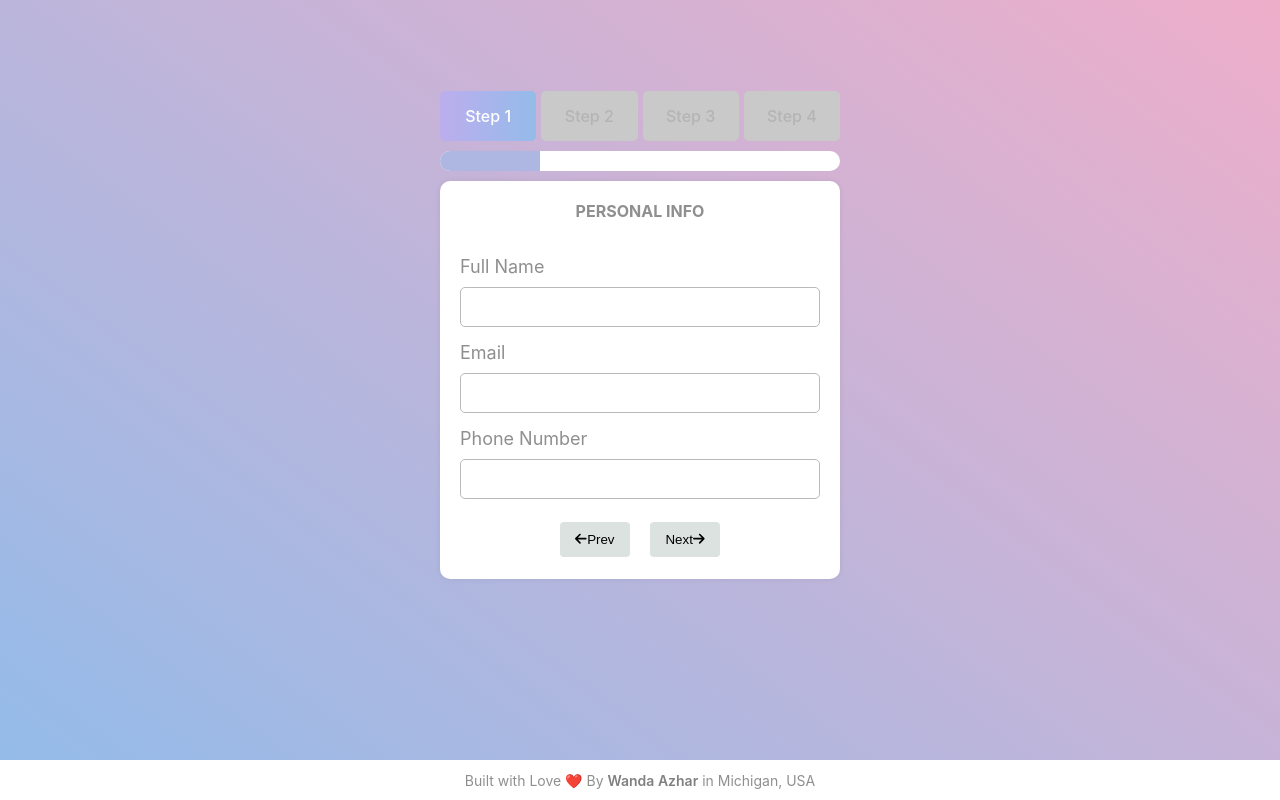
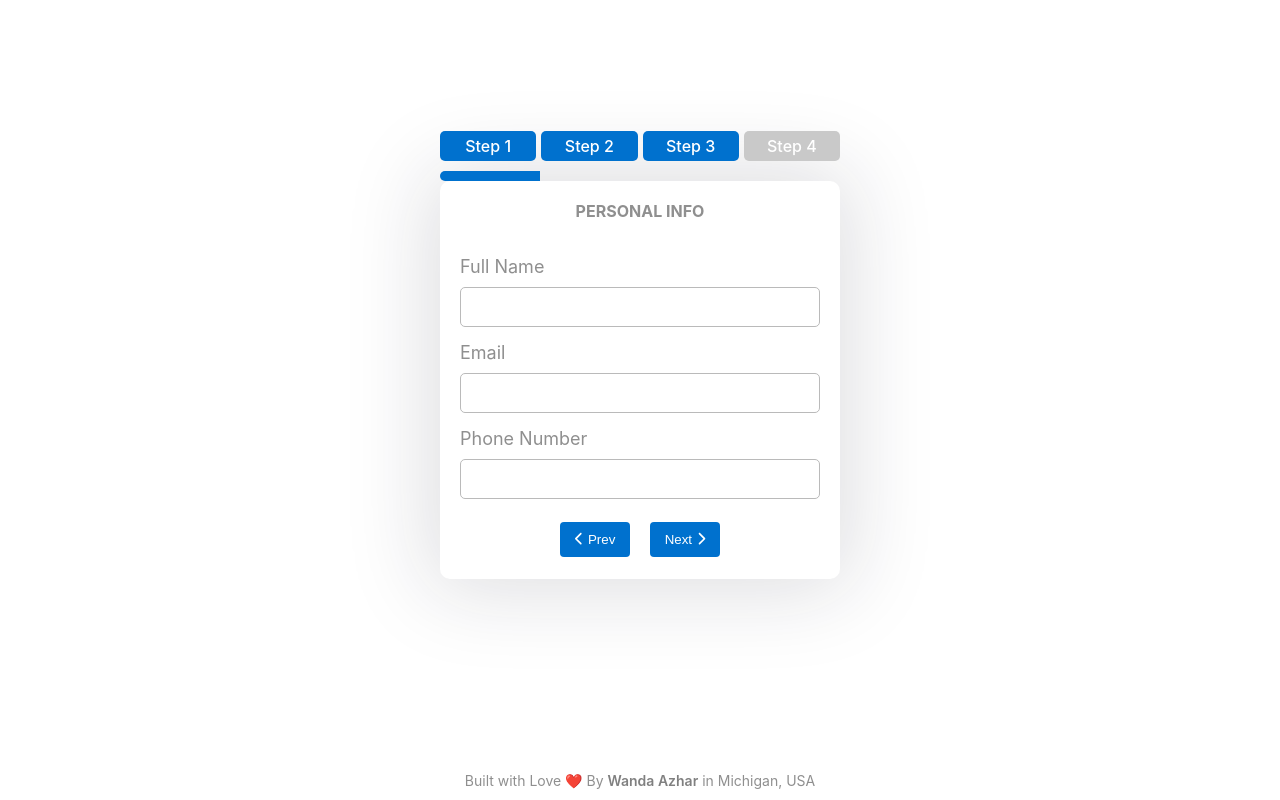
Before and after one commit to wandaazhar007/multi-step-form-react, a React (Vite) app: page / in a window 1280 px wide. Built offline with nearby package versions, Linux system fonts and the light colour scheme; the HTML template or start-up script is replaced by a standard one.

Commit message:
update styling

```diff
--- a/src/components/formBilling/formBilling.scss
+++ b/src/components/formBilling/formBilling.scss
@@ -1,5 +1,4 @@
 .same {
-
   span {
     font-size: 1.4rem;
     color: grey;
--- a/src/components/formContainer/FormContainer.tsx
+++ b/src/components/formContainer/FormContainer.tsx
@@ -4,7 +4,7 @@ import FormShipping from "../formShipping/FormShipping";
 import FormBilling from "../formBilling/formBilling";
 import FormPayment from "../formPayment/FormPayment";
 import { FontAwesomeIcon } from '@fortawesome/react-fontawesome';
-import { faArrowLeft, faArrowRight } from '@fortawesome/free-solid-svg-icons';
+import { faArrowLeft, faArrowRight, faChevronLeft, faChevronRight } from '@fortawesome/free-solid-svg-icons';
 import './formContainer.scss';
 import '../../styles/inputStyles.scss';
 
@@ -55,9 +55,9 @@ const FormContainer: React.FC = () => {
   return (
     <>
       <div className="step">
-        <div className={`stepItem ${page === 0 || formData.name === "wanda" ? "active" : ""} `}> Step 1</div>
-        <div className={`stepItem ${page === 1 && formData.name === "test" ? "active" : ""} `}> Step 2</div>
-        <div className={`stepItem ${page === 2 ? "active" : ""} `}> Step 3</div>
+        <div className={`stepItem ${page === 0 || formData.name != null ? "active" : ""} `}> Step 1</div>
+        <div className={`stepItem ${page === 1 || formData.street != null ? "active" : ""} `}> Step 2</div>
+        <div className={`stepItem ${page === 2 || formData.streetBilling != null ? "active" : ""} `}> Step 3</div>
         <div className={`stepItem ${page === 3 ? "active" : ""} `}> Step 4</div>
       </div>
       <div className="progressBar">
@@ -77,12 +77,12 @@ const FormContainer: React.FC = () => {
             className="prev"
             onClick={() => setPage((current) => current - 1)}
           >
-            <FontAwesomeIcon icon={faArrowLeft} /> Prev
+            <FontAwesomeIcon icon={faChevronLeft} className="icon" /> Prev
           </button>
           <button
             className="next"
             onClick={() => setPage((current) => current + 1)}>
-            Next <FontAwesomeIcon icon={faArrowRight} />
+            Next <FontAwesomeIcon icon={faChevronRight} className="icon" />
           </button>
         </div>
       </div>
--- a/src/components/formContainer/formContainer.scss
+++ b/src/components/formContainer/formContainer.scss
@@ -9,17 +9,14 @@ Contact: wandaazhar@gmail.com
 
 .step {
   width: 100%;
-  height: 5rem;
+  height: 3rem;
   position: absolute;
-  top: -9rem;
-  // border-radius: 1rem;
-  // border: .1rem solid salmon;
+  top: -5rem;
   display: grid;
   grid-template-columns: repeat(4, 1fr);
   gap: .5rem;
 
   .stepItem {
-    // border: .1rem solid green;
     display: flex;
     justify-content: center;
     align-items: center;
@@ -28,12 +25,12 @@ Contact: wandaazhar@gmail.com
     cursor: not-allowed;
     font-size: 1.6rem;
     font-weight: 500;
-    color: #b5b4b4;
+    color: #fff;
 
     &.active {
-      background: $stepBackground;
+      background: $backgroundBlue;
       cursor: pointer;
-      color: #fff;
+      // color: #fff;
     }
 
   }
@@ -42,15 +39,15 @@ Contact: wandaazhar@gmail.com
 .progressBar {
   position: absolute;
   width: 100%;
-  height: 2rem;
-  background: $white;
+  height: 1rem;
+  // background: $white;
   border-radius: 1rem;
-  top: -3rem;
+  top: -1rem;
   overflow: hidden;
 
   .progress {
     height: 2rem;
-    background: #ADB7E1;
+    background: $backgroundBlue;
     display: flex;
     justify-content: center;
     align-items: center;
@@ -72,7 +69,6 @@ Contact: wandaazhar@gmail.com
 }
 
 .body {
-  // border: .1rem solid salmon;
   width: 100%;
 }
 
@@ -86,11 +82,16 @@ Contact: wandaazhar@gmail.com
       padding: 1rem 1rem;
       border-radius: .4rem;
       border: transparent;
-      background-color: #dce2e0;
+      background: $backgroundBlue;
+      color: #fff;
       display: flex;
       align-items: center;
       justify-content: center;
       cursor: pointer;
+      display: flex;
+      gap: .5rem;
+      align-items: center;
+      justify-content: center;
     }
 
     .next {
@@ -98,11 +99,16 @@ Contact: wandaazhar@gmail.com
       padding: 1rem 1rem;
       border-radius: .4rem;
       border: transparent;
-      background-color: #dce2e0;
+      background: $backgroundBlue;
+      color: #fff;
       display: flex;
       align-items: center;
       justify-content: center;
       cursor: pointer;
+      display: flex;
+      gap: .5rem;
+      align-items: center;
+      justify-content: center;
     }
   }
 }
--- a/src/styles/globals.scss
+++ b/src/styles/globals.scss
@@ -21,11 +21,6 @@ html {
   box-sizing: border-box;
 }
 
-*::selection {
-  // background-color: $colorBackgroundDark;
-  // color: $colorBackgroundLight;
-}
-
 a {
   text-decoration: none;
   columns: inherit;
@@ -37,11 +32,9 @@ body {
 }
 
 .main {
-  background: $mainBackground;
+  // background: $mainBackground;
 
   .globalContainer {
-    // border: .1rem solid salmon;
-    // background: rgb(238, 174, 202);
     margin: 0 auto;
     max-width: 90%;
 
@@ -50,7 +43,6 @@ body {
       justify-content: center;
       align-items: center;
       height: 95vh;
-      // border: .1rem solid salmon;
 
       .form {
         display: flex;
@@ -59,15 +51,11 @@ body {
         align-items: center;
         gap: 2rem;
         padding: 2rem;
-        // border: .1rem solid grey;
-        // height: 450px;
-        // max-width: fit-content;
         width: 40rem;
         border-radius: 1rem;
-        background: $white;
-        // opacity: .2;
-        // filter: blur(1px);
-        box-shadow: $boxShadow;
+        // background: $mainBackground;
+        box-shadow: rgba(29, 29, 44, 0.15) 0px 0px 85px 10px;
+        // border: .1rem solid salmon;
         position: relative;
       }
     }
@@ -79,19 +67,14 @@ body {
   max-width: 133.4rem;
   margin: 0 auto;
   position: relative;
-  // overflow: hidden;
-  // height: 20rem;
-  // border: .1rem solid salmon;
 
 
   @include largePhone {
     position: static;
-    // border: .1rem solid salmon;
   }
 
   .svgNav {
     position: absolute;
-    // top: 5rem;
     z-index: -99;
 
 
@@ -99,15 +82,10 @@ body {
       top: 2rem;
     }
 
-    // @include largePhone {
-    //   top: 9rem;
-    // }
-
     img {
       filter: drop-shadow(1px 5px 2px rgb(0 0 0 / 0.2));
       object-fit: fill;
       width: 100%;
-      // border: .1rem solid green;
     }
   }
 }
--- a/src/styles/variable.scss
+++ b/src/styles/variable.scss
@@ -6,7 +6,8 @@ Contact: wandaazhar@gmail.com
 
 // BACKGROUND
 $mainBackground: linear-gradient(217deg, rgba(238, 174, 202, 1) 0%, rgba(148, 187, 233, 1) 100%);
-$stepBackground: linear-gradient(90deg, rgb(188, 174, 238) 0%, rgba(148, 187, 233, 1) 100%);
+$stepBackground: linear-gradient(90deg, rgb(0, 90, 245) 0%, rgb(75, 150, 235) 100%);
+$backgroundBlue: #0071ce;
 $colorBackgroundDark: #263237;
 $colorBackgroundNavbar: #314148;
 $colorTeal: #26A79A;
```
